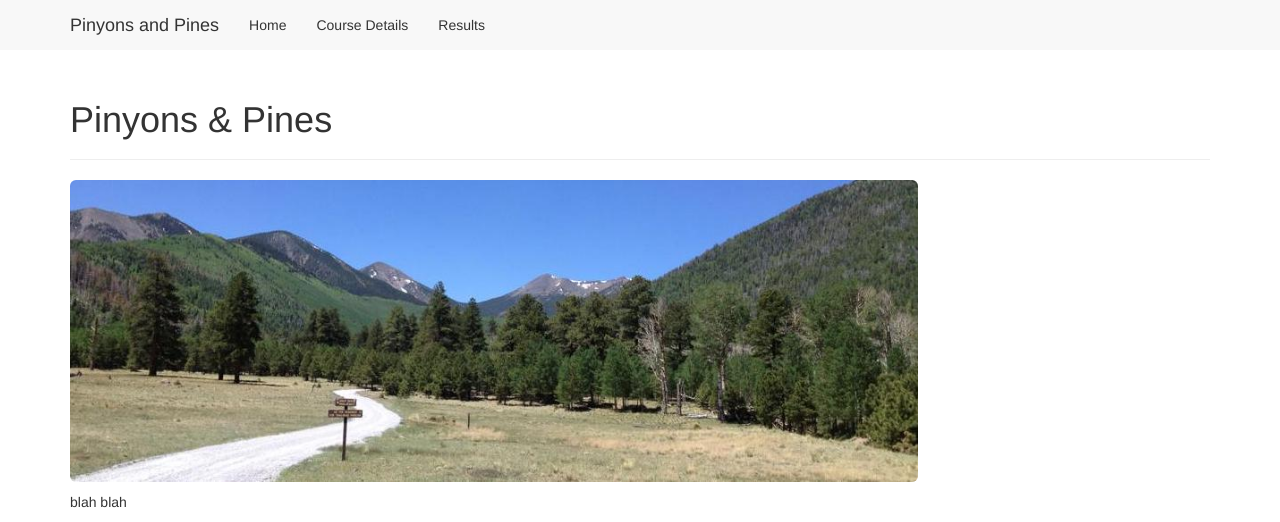
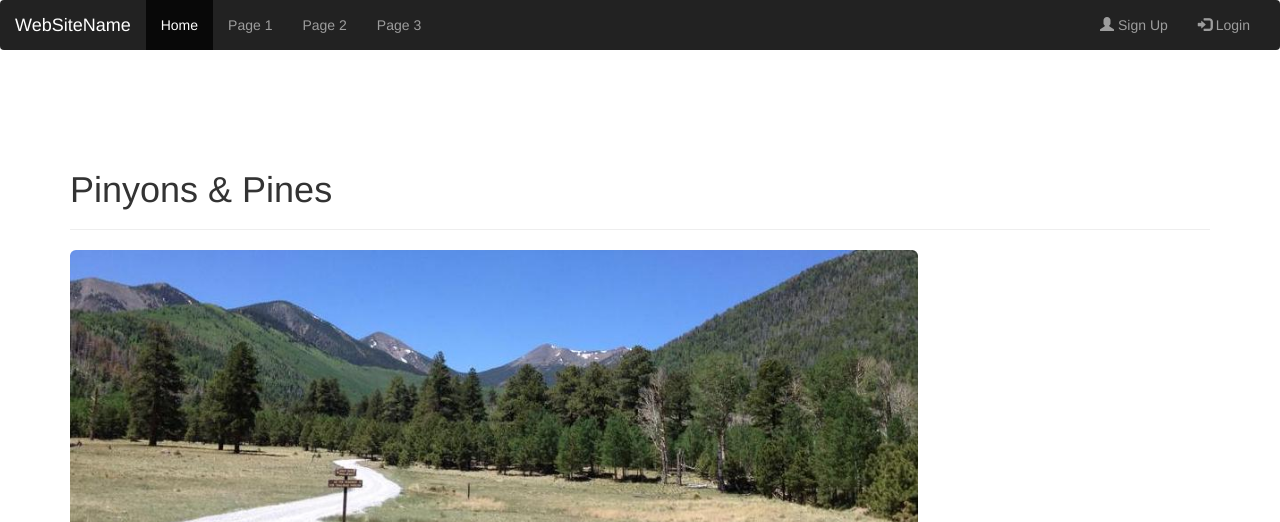
Before and after one commit to dcernst/PinyonsPines, a Jekyll site: the page built from index.md, in a window 1280 px wide and 1357 px high. Shown: the top 522 px of the window. Built offline with Jekyll 4.4.1, drawn with Linux system fonts in a browser that asks for light colours; nearby versions of some CDN libraries; grey boxes are pictures that could not be loaded.

Commit message:
Update to header

```diff
--- a/_includes/header.html
+++ b/_includes/header.html
@@ -41,12 +41,12 @@
 <body>
 
 <!-- Fixed navbar -->
-<div class="navbar navbar-default navbar-fixed-top" role="navigation">
+<!-- <div class="navbar navbar-default navbar-fixed-top" role="navigation">
 <div class="container">
 
 <div class="navbar-header">
 <button type="button" class="navbar-toggle" data-toggle="collapse" data-target=".navbar-collapse">
-<!-- <span class="sr-only">Toggle navigation</span> -->
+<span class="sr-only">Toggle navigation</span>
 <span class="icon-bar"></span>
 <span class="icon-bar"></span>
 <span class="icon-bar"></span>
@@ -63,4 +63,29 @@
 
 </div>
 </div>
-</div>
+</div> -->
+
+<nav class="navbar navbar-inverse">
+  <div class="container-fluid">
+    <div class="navbar-header">
+      <button type="button" class="navbar-toggle" data-toggle="collapse" data-target="#myNavbar">
+        <span class="icon-bar"></span>
+        <span class="icon-bar"></span>
+        <span class="icon-bar"></span>
+      </button>
+      <a class="navbar-brand" href="#">WebSiteName</a>
+    </div>
+    <div class="collapse navbar-collapse" id="myNavbar">
+      <ul class="nav navbar-nav">
+        <li class="active"><a href="#">Home</a></li>
+        <li><a href="#">Page 1</a></li>
+        <li><a href="#">Page 2</a></li>
+        <li><a href="#">Page 3</a></li>
+      </ul>
+      <ul class="nav navbar-nav navbar-right">
+        <li><a href="#"><span class="glyphicon glyphicon-user"></span> Sign Up</a></li>
+        <li><a href="#"><span class="glyphicon glyphicon-log-in"></span> Login</a></li>
+      </ul>
+    </div>
+  </div>
+</nav>
```
